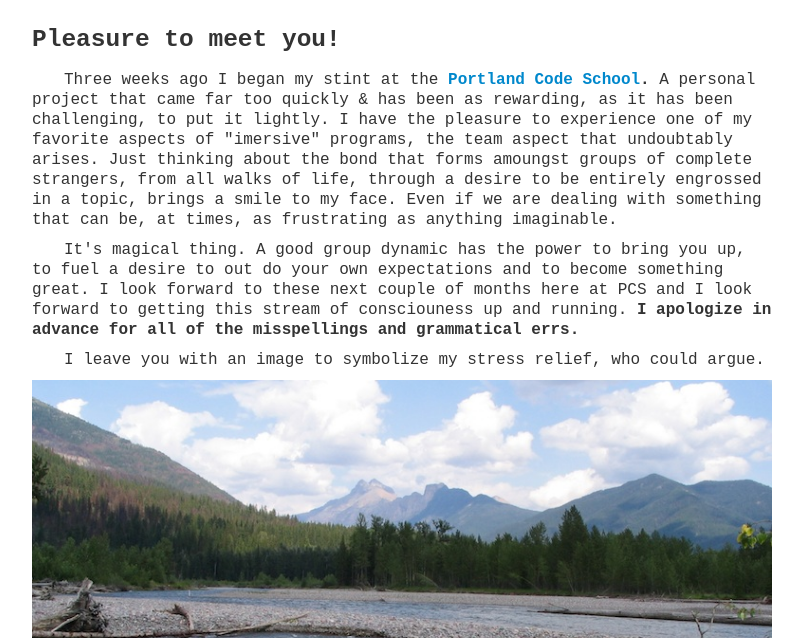
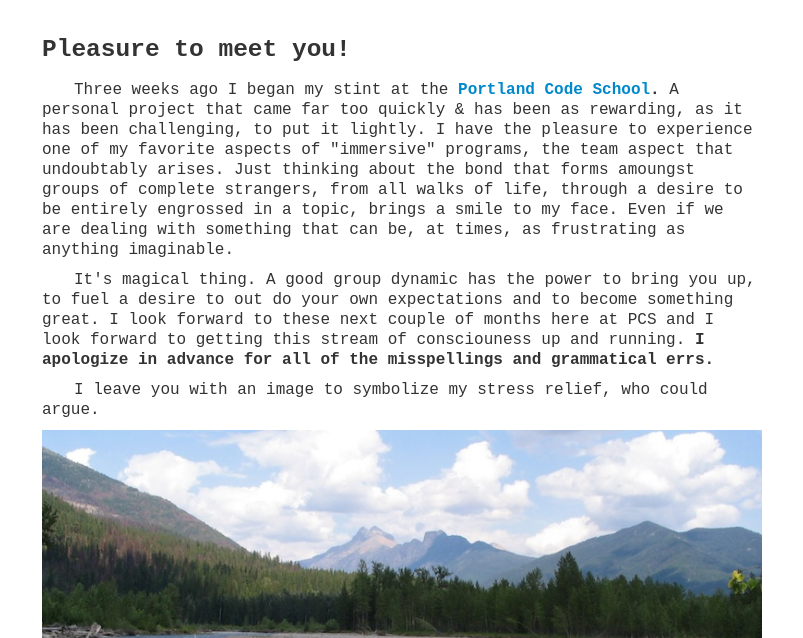
Before and after one commit to Patrickmnts/patrickmnts.github.com, a plain HTML site: page blog.html in a window 1280 px wide. Shown: the part 162-800 px from the top of the page, without its empty margins (238-1041 px from the left). Drawn offline with Linux system fonts and the light colour scheme.

Commit message:
padding change on blog posts

```diff
--- a/blog.html
+++ b/blog.html
@@ -29,7 +29,7 @@
     <div class="row-fluid">
       <div class="span12 blog">
         <h3>Pleasure to meet you!</h3>
-          <p>Three weeks ago I began my stint at the <strong><a href="http://www.portlandcodeschool.com">Portland Code School</a>.</strong>  A personal project that came far too quickly &amp; has been as rewarding, as it has been challenging, to put it lightly.  I have the pleasure to experience one of my favorite aspects of "imersive" programs, the team aspect that undoubtably arises.  Just thinking about the bond that forms amoungst groups of complete strangers, from all walks of life, through a desire to be entirely engrossed in a topic, brings a smile to my face.  Even if we are dealing with something that can be, at times, as frustrating as anything imaginable.</p>
+          <p>Three weeks ago I began my stint at the <strong><a href="http://www.portlandcodeschool.com">Portland Code School</a>.</strong>  A personal project that came far too quickly &amp; has been as rewarding, as it has been challenging, to put it lightly.  I have the pleasure to experience one of my favorite aspects of "immersive" programs, the team aspect that undoubtably arises.  Just thinking about the bond that forms amoungst groups of complete strangers, from all walks of life, through a desire to be entirely engrossed in a topic, brings a smile to my face.  Even if we are dealing with something that can be, at times, as frustrating as anything imaginable.</p>
           <p>It's magical thing.  A good group dynamic has the power to bring you up, to fuel a desire to out do your own expectations and to become something great. I look forward to these next couple of months here at PCS and I look forward to getting this stream of consciouness up and running. <strong> I apologize in advance for all of the misspellings and grammatical errs.</strong></p>
           <p> I leave you with an image to symbolize my stress relief, who could argue.</p>
           <div class="image"><img src="img/Middle_fork_river.jpeg" alt="middle fork river idaho"></div>
--- a/stylesheet.css
+++ b/stylesheet.css
@@ -72,8 +72,8 @@ body {
 }
 
 .blog {
-  background-color: #F6CEC;
   font-size: 16px;
+  padding: 10px;
 }
 
 .blog p {
```
Also changed, not shown: index.html (+2 -2 lines).
